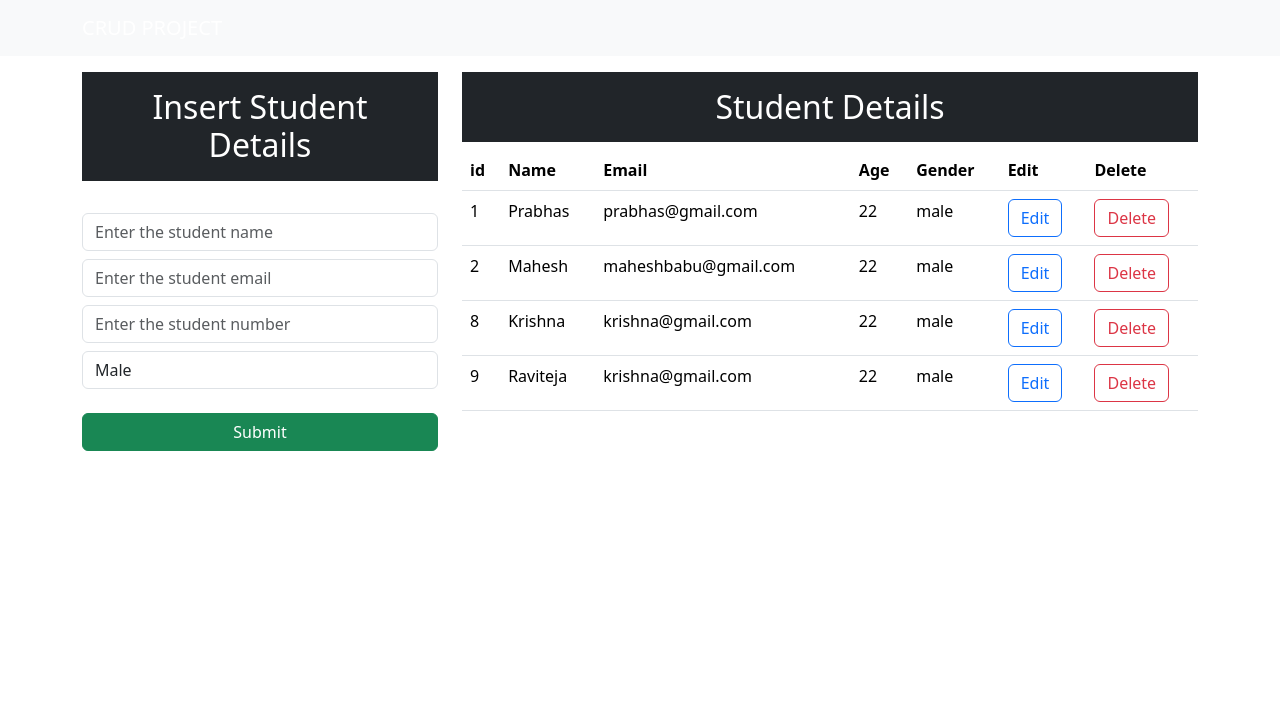
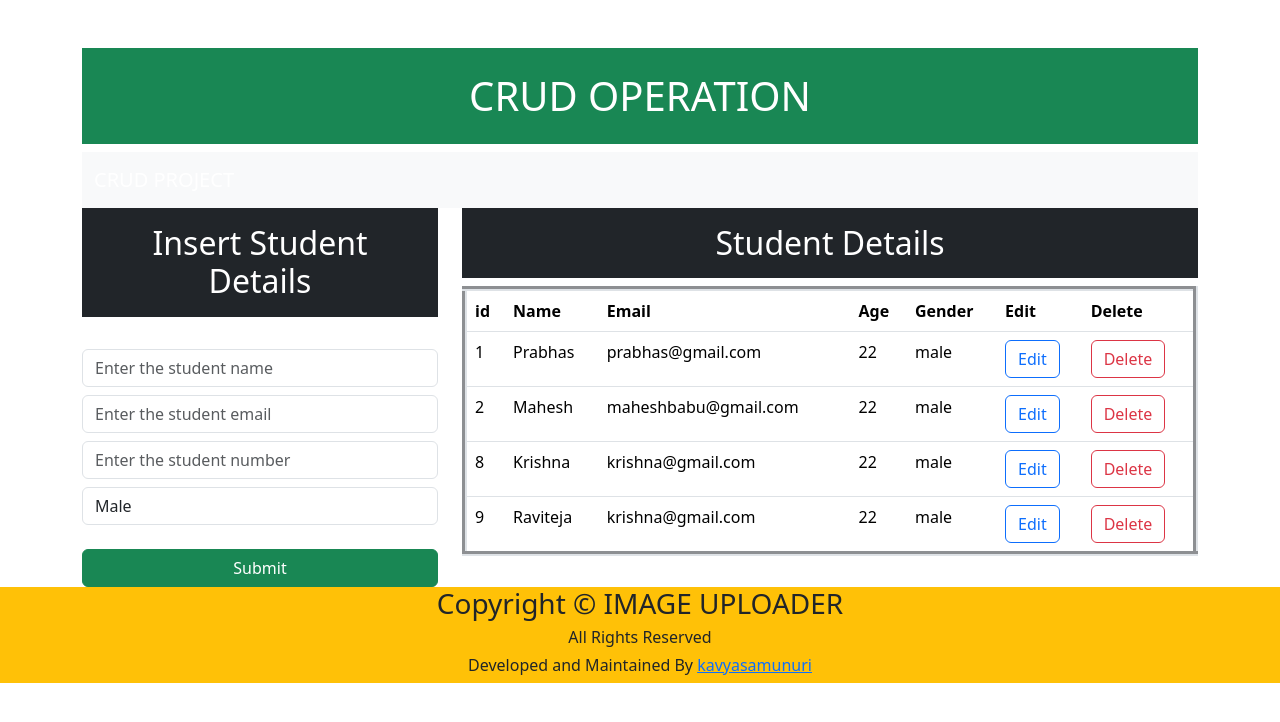
Before and after one commit to kavyasamunuri/CRUDOPERATION, a Django app: page / in a window 1280 px wide. Shown: the top 722 px of the page. Run offline with Django 4.2, Linux system fonts and the light colour scheme; data comes from the database, SQL or seed files in the repository; both versions use the stored data as it was after the commit.

Commit message:
first commit

```diff
--- a/templates/edit.html
+++ b/templates/edit.html
@@ -45,5 +45,6 @@
 
         </div>
     </div>
+
 </body>
 </html>
--- a/templates/index.html
+++ b/templates/index.html
@@ -7,15 +7,18 @@
     <link href="https://cdn.jsdelivr.net/npm/bootstrap@5.3.3/dist/css/bootstrap.min.css" rel="stylesheet" integrity="sha384-QWTKZyjpPEjISv5WaRU9OFeRpok6YctnYmDr5pNlyT2bRjXh0JMhjY6hW+ALEwIH" crossorigin="anonymous">
 </head>
 <body>
+    <div class="container">
+    <h1 class="text-center bg-success text-white p-4 mt-5">CRUD OPERATION</h1>
     <nav class="navbar navbar-expand-lg navbar-dark bg-light">
         <div class="container">
         <a class="navbar-brand" href="#">CRUD PROJECT</a>
     </div>
+</div>
     </nav>
-    <div class="container mt-3">
+    <div class="container ">
         <div class="row">
             <div class="col">
-               <h2 class="text-white bg-dark text-center p-3">Insert Student Details</h2>
+               <h2 class="text-white bg-dark text-center p-3 ">Insert Student Details</h2>
                <br>
                <form action="/insert" method="post"> {% csrf_token %}
                     <div class="form-group">
@@ -42,8 +45,8 @@
                </form>
             </div>
             <div class="col-md-8">
-              <h2 class="text-center text-white bg-dark p-3">Student Details</h2>
-              <table class="table">
+              <h2 class="text-center text-white bg-dark p-3 " >Student Details</h2>
+              <table class="table" border="5">
                 <thead>
                     <tr>
                         <th>id</th>
@@ -71,6 +74,20 @@
               </table>
             </div>
         </div>
-    </div>
+    </div >
+        <footer class="text-center bg-warning">
+        <div>
+            <div class="row">
+                 <div class="col text-center " >
+                     <h3>Copyright &copy; IMAGE UPLOADER</h3>
+                     <h6>All Rights Reserved</h6>
+                     <h6 >Developed and Maintained By <a href="kavyasamunuri">kavyasamunuri</a></h6>
+
+                 </div>
+            </div>
+        </div>
+     </footer>
+
+
 </body>
 </html>
```
Also changed, not shown: db.sqlite3.
